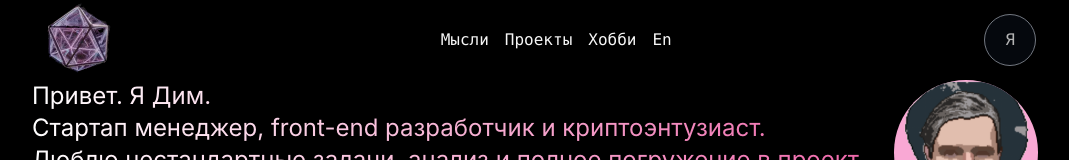
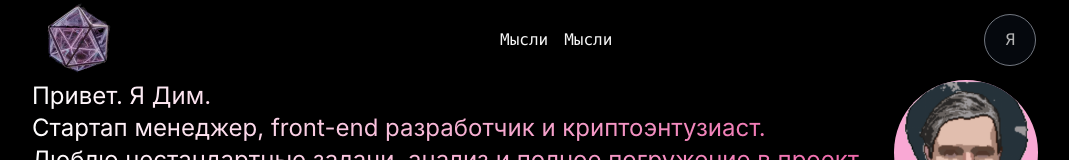
Before and after one commit to dimlaitman/laitman.dev, a Next.js app: page /aboutme in a window 1280 px wide. Shown: the top 160 px of the page, without its empty margins (104-1173 px from the left). Built offline with nearby package versions, Linux system fonts and the light colour scheme.

Commit message:
fix error

```diff
--- a/components/GraphQL/Queries.js
+++ b/components/GraphQL/Queries.js
@@ -1,7 +1,7 @@
 import { gql } from "@apollo/client";
 
 export const LOAD_POSTS = gql`
-  query {
+  query MyQuery {
     posts {
       excerpt
       title
--- a/components/Header.jsx
+++ b/components/Header.jsx
@@ -3,16 +3,12 @@ import Image from "next/image";
 
 const categories = [
   { name: "Мысли", slug: "/" },
-  { name: "Проекты", slug: "projects" },
-  { name: "Хобби", slug: "hobby" },
-  { name: "En", slug: "en" },
-
+  { name: "Мысли", slug: "/" },
 ];
 
 const Header = () => {
   return (
     <header className="font-mono font-normal max-w-5xl h-20 flex sticky justify-between items-center p-1 top-0 mx-auto backdrop-blur-sm backdrop-brightness-50">
-      <Link href="/">
       <Image
         src="/images/logo.webp"
         alt="NEXXDEV"
@@ -20,22 +16,17 @@ const Header = () => {
         height={100}
         className="cursor-pointer"
       />
+      <ul className="flex flex-row justify-center space-x-4 cursor-pointer">
+        {categories.map((link, index) => (
+          <Link href={link.slug} key={index}>
+            <li>{link.name}</li>
           </Link>
-      <nav className="flex flex-row justify-center space-x-4 cursor-pointer">
-        {categories.map((link, index) => {
-          return (
-            <ul>
-              <Link href={link.slug}>
-                <li key={index}>{link.name}</li>
-              </Link>
+        ))}
       </ul>
-          );
-        })}
-      </nav>
-      <Link href="/aboutme">
-        <li className="mr-2 flex bg-gray-900/50 border-y border-x border-gray-400 rounded-full p-5 min-h-10 min-w-10 align-center justify-center animate-pulse cursor-pointer hover:bg-gray-700/50 ease-in-out duration-1000" key="me">
+      <Link href="/aboutme" key="aboutme">
+        <p className="mr-2 flex bg-gray-900/50 border-y border-x border-gray-400 rounded-full p-5 min-h-10 min-w-10 align-center justify-center animate-pulse cursor-pointer hover:bg-gray-700/50 ease-in-out duration-1000">
           Я
-        </li>
+        </p>
       </Link>
     </header>
   );
--- a/components/MapChart.js
+++ b/components/MapChart.js
@@ -1,67 +1,67 @@
-import React from "react";
-import {
-  ComposableMap,
-  Geographies,
-  Geography,
-  Marker
-} from "react-simple-maps";
+// import React from "react";
+// import {
+//   ComposableMap,
+//   Geographies,
+//   Geography,
+//   Marker
+// } from "react-simple-maps";
 
-const geoUrl =
-  "https://raw.githubusercontent.com/zcreativelabs/react-simple-maps/master/topojson-maps/world-110m.json";
+// const geoUrl =
+//   "https://raw.githubusercontent.com/zcreativelabs/react-simple-maps/master/topojson-maps/world-110m.json";
 
-const markers = [
-  { markerOffset: 12, name: "China", coordinates: [104.1953, 35.8616] },
-  { markerOffset: 12, name: "Russia", coordinates: [105.318756, 61.52401] },
-  { markerOffset: 12, name: "Finlandia", coordinates: [25.748151, 	61.92411] },
-  { markerOffset: 12, name: "Indonesia", coordinates: [113.921327, 	-0.789275] },
-];
+// const markers = [
+//   { markerOffset: 12, name: "China", coordinates: [104.1953, 35.8616] },
+//   { markerOffset: 12, name: "Russia", coordinates: [105.318756, 61.52401] },
+//   { markerOffset: 12, name: "Finlandia", coordinates: [25.748151, 	61.92411] },
+//   { markerOffset: 12, name: "Indonesia", coordinates: [113.921327, 	-0.789275] },
+// ];
 
-const MapChart = () => {
-  return (
-    <ComposableMap
-      projection="geoAzimuthalEqualArea"
-      projectionConfig={{
-        rotate: [-80, -40, 0],
-        scale: 400
-      }}
-    >
-      <Geographies geography={geoUrl}>
-        {({ geographies }) =>
-          geographies
-            .map(geo => (
-              <Geography
-                key={geo.rsmKey}
-                geography={geo}
-                fill="#000000"
-                stroke="#f9a8d4"
-              />
-            ))
-        }
-      </Geographies>
-      {markers.map(({ name, coordinates, markerOffset }) => (
-        <Marker key={name} coordinates={coordinates}>
-          <g
-            fill="none"
-            stroke="#ffffff"
-            strokeWidth="2"
-            strokeLinecap="round"
-            strokeLinejoin="round"
-            transform="translate(-12, -24)"
-          >
-            <circle cx="12" cy="10" r="4" />
-            <path d="M12 21.7C17.3 17 20 13 20 10a8 8 0 1 0-16 0c0 3 2.7 6.9 8 11.7z" />
-          </g>
-          <text
-            textAnchor="middle"
-            y={markerOffset}
-            style={{fontFamily: "ui-sans-serif",fontSize: "large" , fontWeight: "bold", fill: "#ffffff" }}
-          >
-            {name}
-          </text>
-        </Marker>
-      ))}
-    </ComposableMap>
-  );
-};
+// const MapChart = () => {
+//   return (
+//     <ComposableMap
+//       projection="geoAzimuthalEqualArea"
+//       projectionConfig={{
+//         rotate: [-80, -40, 0],
+//         scale: 400
+//       }}
+//     >
+//       <Geographies geography={geoUrl}>
+//         {({ geographies }) =>
+//           geographies
+//             .map(geo => (
+//               <Geography
+//                 key={geo.rsmKey}
+//                 geography={geo}
+//                 fill="#000000"
+//                 stroke="#f9a8d4"
+//               />
+//             ))
+//         }
+//       </Geographies>
+//       {markers.map(({ name, coordinates, markerOffset }) => (
+//         <Marker key={name} coordinates={coordinates}>
+//           <g
+//             fill="none"
+//             stroke="#ffffff"
+//             strokeWidth="2"
+//             strokeLinecap="round"
+//             strokeLinejoin="round"
+//             transform="translate(-12, -24)"
+//           >
+//             <circle cx="12" cy="10" r="4" />
+//             <path d="M12 21.7C17.3 17 20 13 20 10a8 8 0 1 0-16 0c0 3 2.7 6.9 8 11.7z" />
+//           </g>
+//           <text
+//             textAnchor="middle"
+//             y={markerOffset}
+//             style={{fontFamily: "ui-sans-serif",fontSize: "large" , fontWeight: "bold", fill: "#ffffff" }}
+//           >
+//             {name}
+//           </text>
+//         </Marker>
+//       ))}
+//     </ComposableMap>
+//   );
+// };
 
-export default MapChart;
+// export default MapChart;
--- a/components/projects/projectcard.js
+++ b/components/projects/projectcard.js
@@ -1,186 +1,186 @@
-const projects = [
-  {
-    image: "https://ik.imagekit.io/q5edmtudmz/post1_fOFO9VDzENE.jpg",
-    title: "Сайт визитка nexx.dev",
-    post: "cszczscszczczcszcsc dsadsadsadsa dsada самостоятельнот в Framer. В остальном я постарался использовать весь стэк изученных технологий. React + Next. GraphQL + GraphCMCcszczscszczczcszcsc dsadsadsadsa dsada самостоятельнот в Framer. В остальном я постарался использовать весь стэк изученных технологий. React + Next. GraphQL + GraphCMCcszczscszczczcszcsc dsadsadsadsa dsada самостоятельнот в Framer. В остальном я постарался использовать весь стэк изученных технологий. React + Next. GraphQL + GraphCMC",
-    technologies: [
-      {
-        name: "vercel",
-        image: "https://www.svgrepo.com/show/327408/logo-vercel.svg",
-      },
-      {
-        name: "graphql",
-        image: "https://www.svgrepo.com/show/327408/logo-vercel.svg",
-      },
-      {
-        name: "react",
-        image: "https://www.svgrepo.com/show/327408/logo-vercel.svg",
-      },
-    ],
-    difficult: "5",
-    price: "500",
-  },
-  {
-    image: "https://ik.imagekit.io/q5edmtudmz/post1_fOFO9VDzENE.jpg",
-    title: "Сайт визитка nexx.dev",
-    post: "Мой первый проект сайт визитка/портфолио/блог, дизайн разработал самостоятельнот в Framer. В остальном я постарался использовать весь стэк изученных технологий. React + Next. GraphQL + GraphCMC",
-    technologies: [
-      {
-        name: "vercel",
-        image: "https://www.svgrepo.com/show/327408/logo-vercel.svg",
-      },
-      {
-        name: "graphql",
-        image: "https://www.svgrepo.com/show/327408/logo-vercel.svg",
-      },
-      {
-        name: "vercel",
-        image: "https://www.svgrepo.com/show/327408/logo-vercel.svg",
-      },
-      {
-        name: "vercel",
-        image: "https://www.svgrepo.com/show/327408/logo-vercel.svg",
-      },
-      {
-        name: "vercel",
-        image: "https://www.svgrepo.com/show/327408/logo-vercel.svg",
-      },
-      {
-        name: "vercel",
-        image: "https://www.svgrepo.com/show/327408/logo-vercel.svg",
-      },
-      {
-        name: "vercel",
-        image: "https://www.svgrepo.com/show/327408/logo-vercel.svg",
-      },
-      {
-        name: "vercel",
-        image: "https://www.svgrepo.com/show/327408/logo-vercel.svg",
-      },
-    ],
-    difficult: "5",
-    price: "500",
-  },
-  {
-    image: "https://ik.imagekit.io/q5edmtudmz/post1_fOFO9VDzENE.jpg",
-    title: "Сайт визитка nexx.dev",
-    post: "Мой первый проект сайт визитка/портфолио/блог, дизайн разработал самостоятельнот в Framer. В остальном я постарался использовать весь стэк изученных технологий. React + Next. GraphQL + GraphCMC",
-    technologies: [
-      {
-        name: "vercel",
-        image: "https://www.svgrepo.com/show/327408/logo-vercel.svg",
-      },
-      {
-        name: "graphql",
-        image: "https://www.svgrepo.com/show/327408/logo-vercel.svg",
-      },
-      {
-        name: "vercel",
-        image: "https://www.svgrepo.com/show/327408/logo-vercel.svg",
-      },
-      {
-        name: "vercel",
-        image: "https://www.svgrepo.com/show/327408/logo-vercel.svg",
-      },
-      {
-        name: "vercel",
-        image: "https://www.svgrepo.com/show/327408/logo-vercel.svg",
-      },
-      {
-        name: "vercel",
-        image: "https://www.svgrepo.com/show/327408/logo-vercel.svg",
-      },
-      {
-        name: "vercel",
-        image: "https://www.svgrepo.com/show/327408/logo-vercel.svg",
-      },
-      {
-        name: "vercel",
-        image: "https://www.svgrepo.com/show/327408/logo-vercel.svg",
-      },
-    ],
-    difficult: "5",
-    price: "500",
-  },
-  {
-    image: "https://ik.imagekit.io/q5edmtudmz/post1_fOFO9VDzENE.jpg",
-    title: "Сайт визитка nexx.dev",
-    post: "Мой первый проект сайт визитка/портфолио/блог, дизайн разработал самостоятельнот в Framer. В остальном я постарался использовать весь стэк изученных технологий. React + Next. GraphQL + GraphCMC",
-    technologies: [
-      {
-        name: "vercel",
-        image: "https://www.svgrepo.com/show/327408/logo-vercel.svg",
-      },
-      {
-        name: "graphql",
-        image: "https://www.svgrepo.com/show/327408/logo-vercel.svg",
-      },
-      {
-        name: "vercel",
-        image: "https://www.svgrepo.com/show/327408/logo-vercel.svg",
-      },
-      {
-        name: "vercel",
-        image: "https://www.svgrepo.com/show/327408/logo-vercel.svg",
-      },
-      {
-        name: "vercel",
-        image: "https://www.svgrepo.com/show/327408/logo-vercel.svg",
-      },
-      {
-        name: "vercel",
-        image: "https://www.svgrepo.com/show/327408/logo-vercel.svg",
-      },
-      {
-        name: "vercel",
-        image: "https://www.svgrepo.com/show/327408/logo-vercel.svg",
-      },
-    ],
-    difficult: "5",
-    price: "500",
-  },
-];
+// const projects = [
+//   {
+//     image: "https://ik.imagekit.io/q5edmtudmz/post1_fOFO9VDzENE.jpg",
+//     title: "Сайт визитка nexx.dev",
+//     post: "cszczscszczczcszcsc dsadsadsadsa dsada самостоятельнот в Framer. В остальном я постарался использовать весь стэк изученных технологий. React + Next. GraphQL + GraphCMCcszczscszczczcszcsc dsadsadsadsa dsada самостоятельнот в Framer. В остальном я постарался использовать весь стэк изученных технологий. React + Next. GraphQL + GraphCMCcszczscszczczcszcsc dsadsadsadsa dsada самостоятельнот в Framer. В остальном я постарался использовать весь стэк изученных технологий. React + Next. GraphQL + GraphCMC",
+//     technologies: [
+//       {
+//         name: "vercel",
+//         image: "https://www.svgrepo.com/show/327408/logo-vercel.svg",
+//       },
+//       {
+//         name: "graphql",
+//         image: "https://www.svgrepo.com/show/327408/logo-vercel.svg",
+//       },
+//       {
+//         name: "react",
+//         image: "https://www.svgrepo.com/show/327408/logo-vercel.svg",
+//       },
+//     ],
+//     difficult: "5",
+//     price: "500",
+//   },
+//   {
+//     image: "https://ik.imagekit.io/q5edmtudmz/post1_fOFO9VDzENE.jpg",
+//     title: "Сайт визитка nexx.dev",
+//     post: "Мой первый проект сайт визитка/портфолио/блог, дизайн разработал самостоятельнот в Framer. В остальном я постарался использовать весь стэк изученных технологий. React + Next. GraphQL + GraphCMC",
+//     technologies: [
+//       {
+//         name: "vercel",
+//         image: "https://www.svgrepo.com/show/327408/logo-vercel.svg",
+//       },
+//       {
+//         name: "graphql",
+//         image: "https://www.svgrepo.com/show/327408/logo-vercel.svg",
+//       },
+//       {
+//         name: "vercel",
+//         image: "https://www.svgrepo.com/show/327408/logo-vercel.svg",
+//       },
+//       {
+//         name: "vercel",
+//         image: "https://www.svgrepo.com/show/327408/logo-vercel.svg",
+//       },
+//       {
+//         name: "vercel",
+//         image: "https://www.svgrepo.com/show/327408/logo-vercel.svg",
+//       },
+//       {
+//         name: "vercel",
+//         image: "https://www.svgrepo.com/show/327408/logo-vercel.svg",
+//       },
+//       {
+//         name: "vercel",
+//         image: "https://www.svgrepo.com/show/327408/logo-vercel.svg",
+//       },
+//       {
+//         name: "vercel",
+//         image: "https://www.svgrepo.com/show/327408/logo-vercel.svg",
+//       },
+//     ],
+//     difficult: "5",
+//     price: "500",
+//   },
+//   {
+//     image: "https://ik.imagekit.io/q5edmtudmz/post1_fOFO9VDzENE.jpg",
+//     title: "Сайт визитка nexx.dev",
+//     post: "Мой первый проект сайт визитка/портфолио/блог, дизайн разработал самостоятельнот в Framer. В остальном я постарался использовать весь стэк изученных технологий. React + Next. GraphQL + GraphCMC",
+//     technologies: [
+//       {
+//         name: "vercel",
+//         image: "https://www.svgrepo.com/show/327408/logo-vercel.svg",
+//       },
+//       {
+//         name: "graphql",
+//         image: "https://www.svgrepo.com/show/327408/logo-vercel.svg",
+//       },
+//       {
+//         name: "vercel",
+//         image: "https://www.svgrepo.com/show/327408/logo-vercel.svg",
+//       },
+//       {
+//         name: "vercel",
+//         image: "https://www.svgrepo.com/show/327408/logo-vercel.svg",
+//       },
+//       {
+//         name: "vercel",
+//         image: "https://www.svgrepo.com/show/327408/logo-vercel.svg",
+//       },
+//       {
+//         name: "vercel",
+//         image: "https://www.svgrepo.com/show/327408/logo-vercel.svg",
+//       },
+//       {
+//         name: "vercel",
+//         image: "https://www.svgrepo.com/show/327408/logo-vercel.svg",
+//       },
+//       {
+//         name: "vercel",
+//         image: "https://www.svgrepo.com/show/327408/logo-vercel.svg",
+//       },
+//     ],
+//     difficult: "5",
+//     price: "500",
+//   },
+//   {
+//     image: "https://ik.imagekit.io/q5edmtudmz/post1_fOFO9VDzENE.jpg",
+//     title: "Сайт визитка nexx.dev",
+//     post: "Мой первый проект сайт визитка/портфолио/блог, дизайн разработал самостоятельнот в Framer. В остальном я постарался использовать весь стэк изученных технологий. React + Next. GraphQL + GraphCMC",
+//     technologies: [
+//       {
+//         name: "vercel",
+//         image: "https://www.svgrepo.com/show/327408/logo-vercel.svg",
+//       },
+//       {
+//         name: "graphql",
+//         image: "https://www.svgrepo.com/show/327408/logo-vercel.svg",
+//       },
+//       {
+//         name: "vercel",
+//         image: "https://www.svgrepo.com/show/327408/logo-vercel.svg",
+//       },
+//       {
+//         name: "vercel",
+//         image: "https://www.svgrepo.com/show/327408/logo-vercel.svg",
+//       },
+//       {
+//         name: "vercel",
+//         image: "https://www.svgrepo.com/show/327408/logo-vercel.svg",
+//       },
+//       {
+//         name: "vercel",
+//         image: "https://www.svgrepo.com/show/327408/logo-vercel.svg",
+//       },
+//       {
+//         name: "vercel",
+//         image: "https://www.svgrepo.com/show/327408/logo-vercel.svg",
+//       },
+//     ],
+//     difficult: "5",
+//     price: "500",
+//   },
+// ];
 
-export default function ProjectCard() {
-  return (
-    <div className="mx-auto px-1 pb-5 max-w-5xl grid grid-cols-1 md:grid-cols-2 text-3xl items-center justify-center min-h-full gap-4 place-content-stretch">
-      {projects.map((project) => {
-        return (
-          <div className="mb-5 hover:animate-pulse flex flex-col border-y md:border-x md:border-y-0 p-1 rounded-xl border-pink-300 text-gray-300 w-full w-min-90 mx-auto my-auto">
-            <img
-              src={project.image}
-              alt="mountains"
-              className="w-full flex rounded-lg rounded-b-none"
-            />
+// export default function ProjectCard() {
+//   return (
+//     <div className="mx-auto px-1 pb-5 max-w-5xl grid grid-cols-1 md:grid-cols-2 text-3xl items-center justify-center min-h-full gap-4 place-content-stretch">
+//       {projects.map((project) => {
+//         return (
+//           <div className="mb-5 hover:animate-pulse flex flex-col border-y md:border-x md:border-y-0 p-1 rounded-xl border-pink-300 text-gray-300 w-full w-min-90 mx-auto my-auto">
+//             <img
+//               src={project.image}
+//               alt="mountains"
+//               className="w-full flex rounded-lg rounded-b-none"
+//             />
 
-            <div className="flex md:h-32 md:overflow-y-scroll">
-              <p className="text-sm px-2">{project.post}</p>
-            </div>
-            <div className="my-3 grid grid-cols-4 gap-1 content-center md:h-16 px-2">
-              {project.technologies.map((tech) => (
-                <div className="flex text-sm border rounded p-1 border-gray-800 hover:bg-gray-900">
-                  <img
-                    src={tech.image}
-                    className="w-7 h-7 rounded-full  bg-gray-300"
-                  />
-                  <div className="p-1">{tech.name}</div>
-                </div>
-              ))}
-            </div>
-            <div className="flex justify-between align-middle px-2">
-              <div className="text-xs mt-3">
-                Сложность: {project.difficult}/10{" "}
-              </div>
-              <a className="animate-pulse text-2xl font-bold cursor-pointer">
-                Заказать
-              </a>
-              <div className="text-xs mb-2 mt-3">
-                Стоимость: {project.price}$
-              </div>
-            </div>
-          </div>
-        );
-      })}
-    </div>
-  );
-}
+//             <div className="flex md:h-32 md:overflow-y-scroll">
+//               <p className="text-sm px-2">{project.post}</p>
+//             </div>
+//             <div className="my-3 grid grid-cols-4 gap-1 content-center md:h-16 px-2">
+//               {project.technologies.map((tech) => (
+//                 <div className="flex text-sm border rounded p-1 border-gray-800 hover:bg-gray-900">
+//                   <img
+//                     src={tech.image}
+//                     className="w-7 h-7 rounded-full  bg-gray-300"
+//                   />
+//                   <div className="p-1">{tech.name}</div>
+//                 </div>
+//               ))}
+//             </div>
+//             <div className="flex justify-between align-middle px-2">
+//               <div className="text-xs mt-3">
+//                 Сложность: {project.difficult}/10{" "}
+//               </div>
+//               <a className="animate-pulse text-2xl font-bold cursor-pointer">
+//                 Заказать
+//               </a>
+//               <div className="text-xs mb-2 mt-3">
+//                 Стоимость: {project.price}$
+//               </div>
+//             </div>
+//           </div>
+//         );
+//       })}
+//     </div>
+//   );
+// }
--- a/pages/aboutme.js
+++ b/pages/aboutme.js
@@ -97,7 +97,7 @@ export default function AboutMe() {
         техно, зал, бег, баня, путешествия, побывал в 33 странах мира. В
         основном базируюсь в Москве и на Бали, к переездам отношусь позитивно.
         Подробнее о моих увлечениях{" "}
-        <Link href="/hobby">
+        <Link href="/hobby" key="hobby">
           <a className="underline decoration-white">здесь</a>
         </Link>
         <br />
```
Also changed, not shown: components/index/post.js (+3 -14 lines), components/index/tag.js (+9 -16 lines), components/projects/projecttag.js (+27 -27 lines), pages/_app.js (+10 -0 lines), pages/hobby.js (+12 -12 lines), pages/index.js (+0 -10 lines), pages/projects.js (+11 -11 lines). Lines whose indentation alone changed are shown as unchanged.
